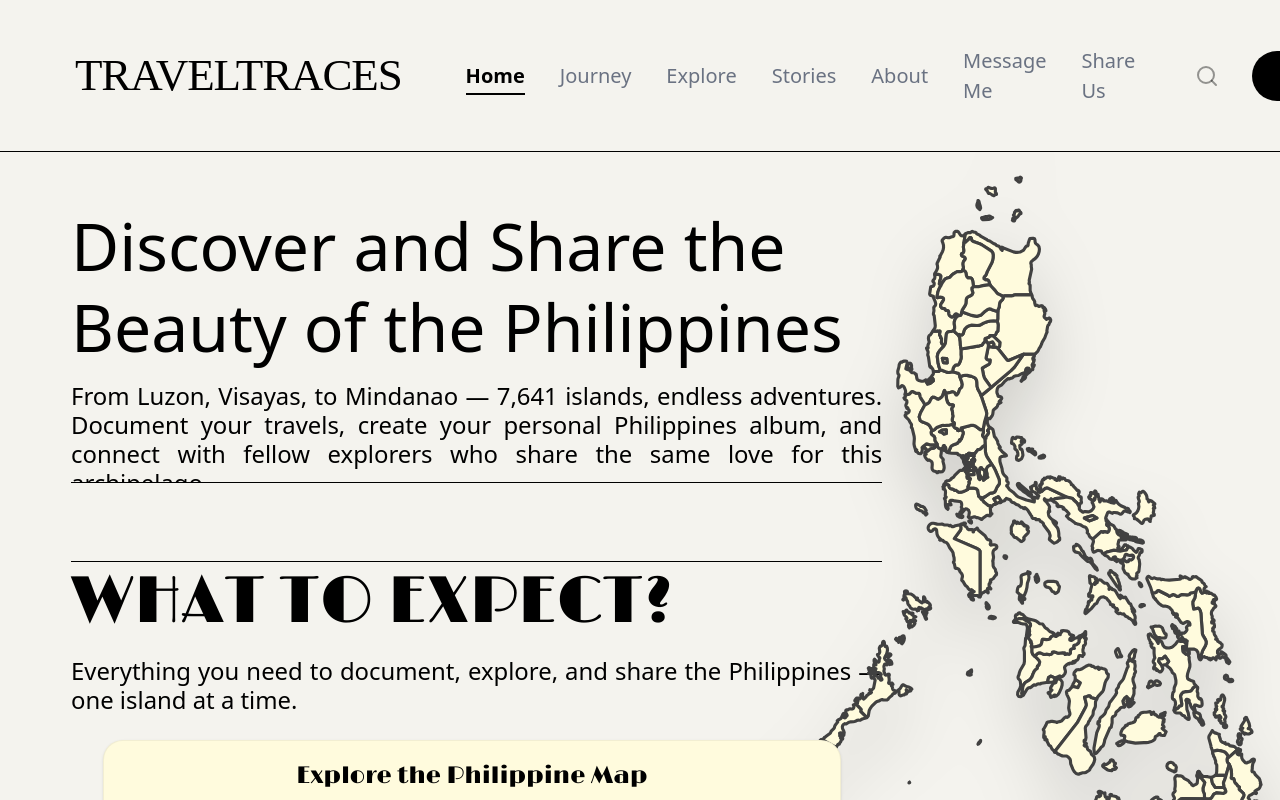
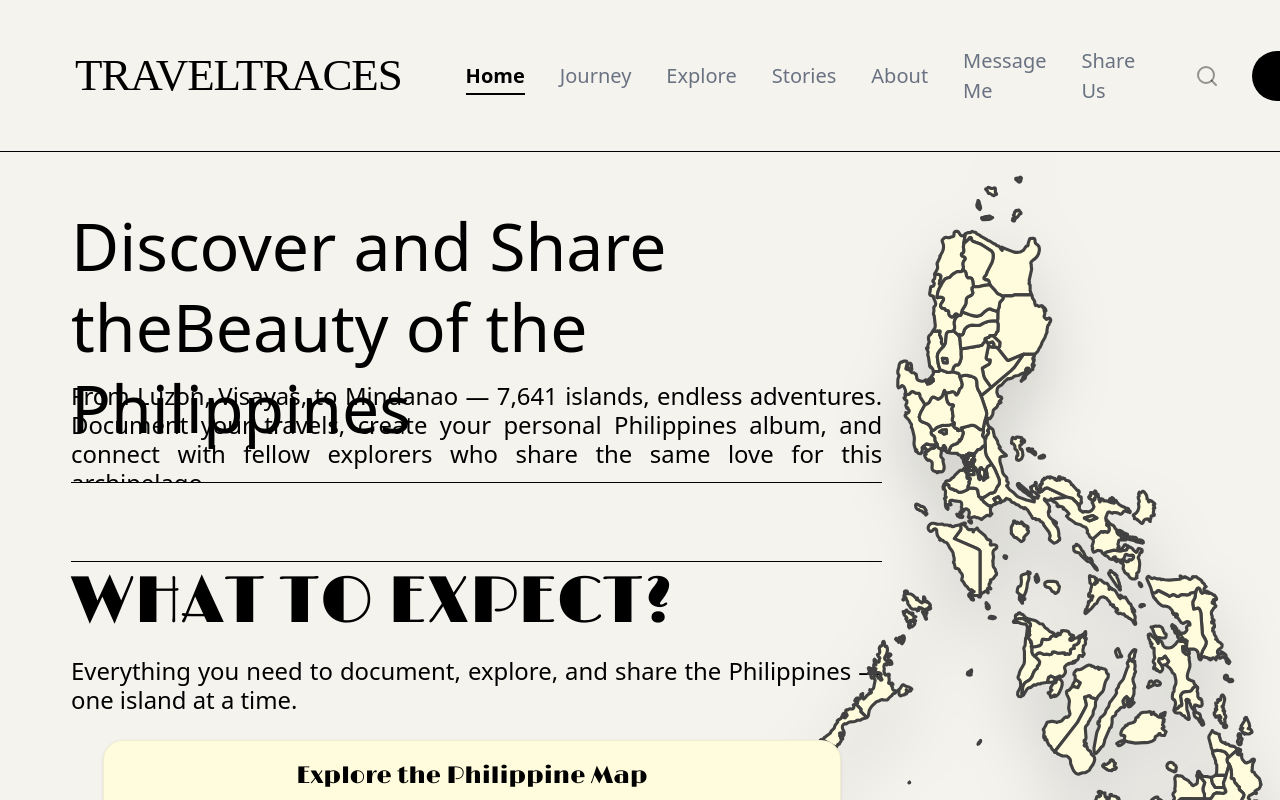
Before and after one commit to Topor24k/TravelTraces, a React (Vite) app: page / in a window 1280 px wide. Shown: the top 800 px of the page. Built offline with nearby package versions, Linux system fonts and the light colour scheme; a web font is replaced by a local one.

Commit message:
Refresh Hero section content and visuals

```diff
--- a/src/components/Hero.tsx
+++ b/src/components/Hero.tsx
@@ -45,7 +45,10 @@ export const Hero = ({ onAuthRequired }: { onAuthRequired?: () => void }) => {
           >
             <div id="hero-title-group" className="hero-title-group">
               <h1 id="hero-main-title" className="hero-main-title">
-                Discover and Share the Beauty of the Philippines
+                <span className="hero-main-title-line">Discover and Share the</span>
+                <span className="hero-main-title-line">
+                  Beauty of the <span className="hero-main-title-accent">Philippines</span>
+                </span>
               </h1>
               <p id="hero-main-description" className="hero-main-description">
                 From Luzon, Visayas, to Mindanao — 7,641 islands, endless adventures. Document your travels, create your personal Philippines album, and connect with fellow explorers who share the same love for this archipelago.
```
